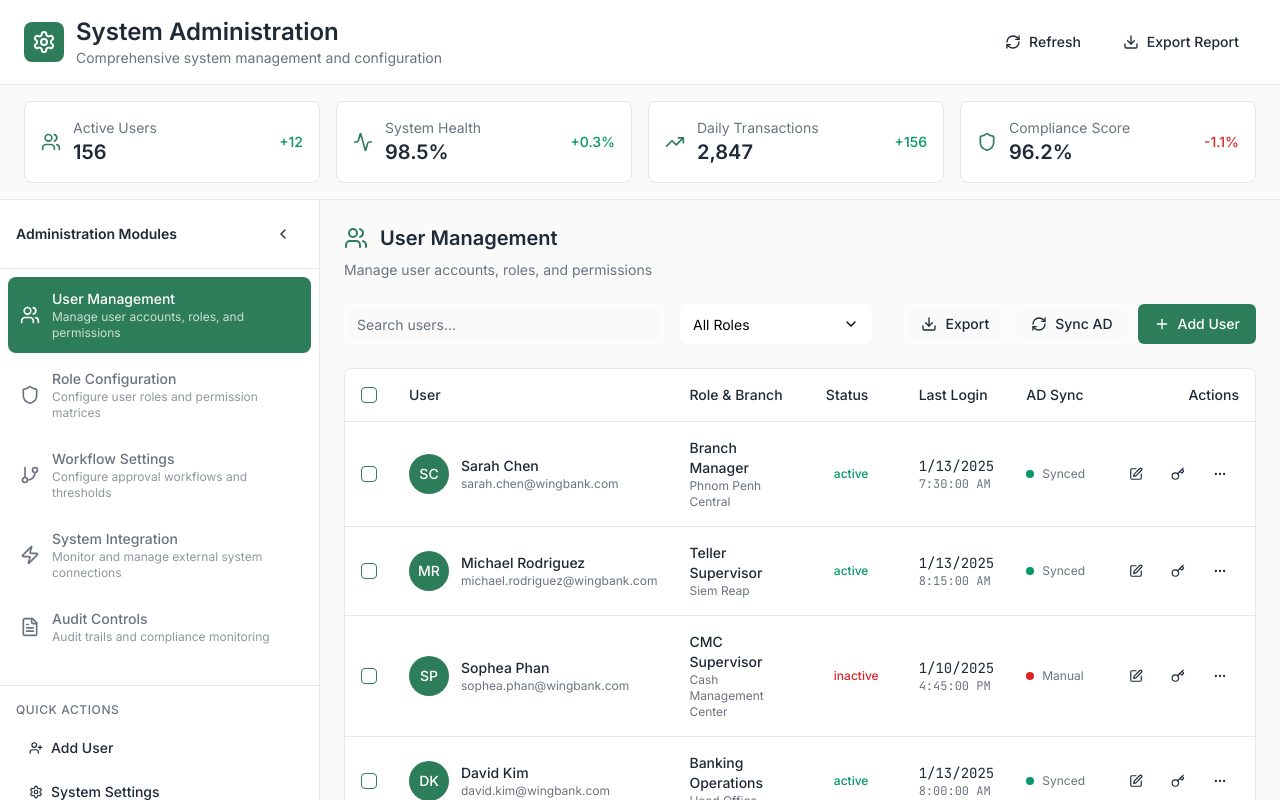
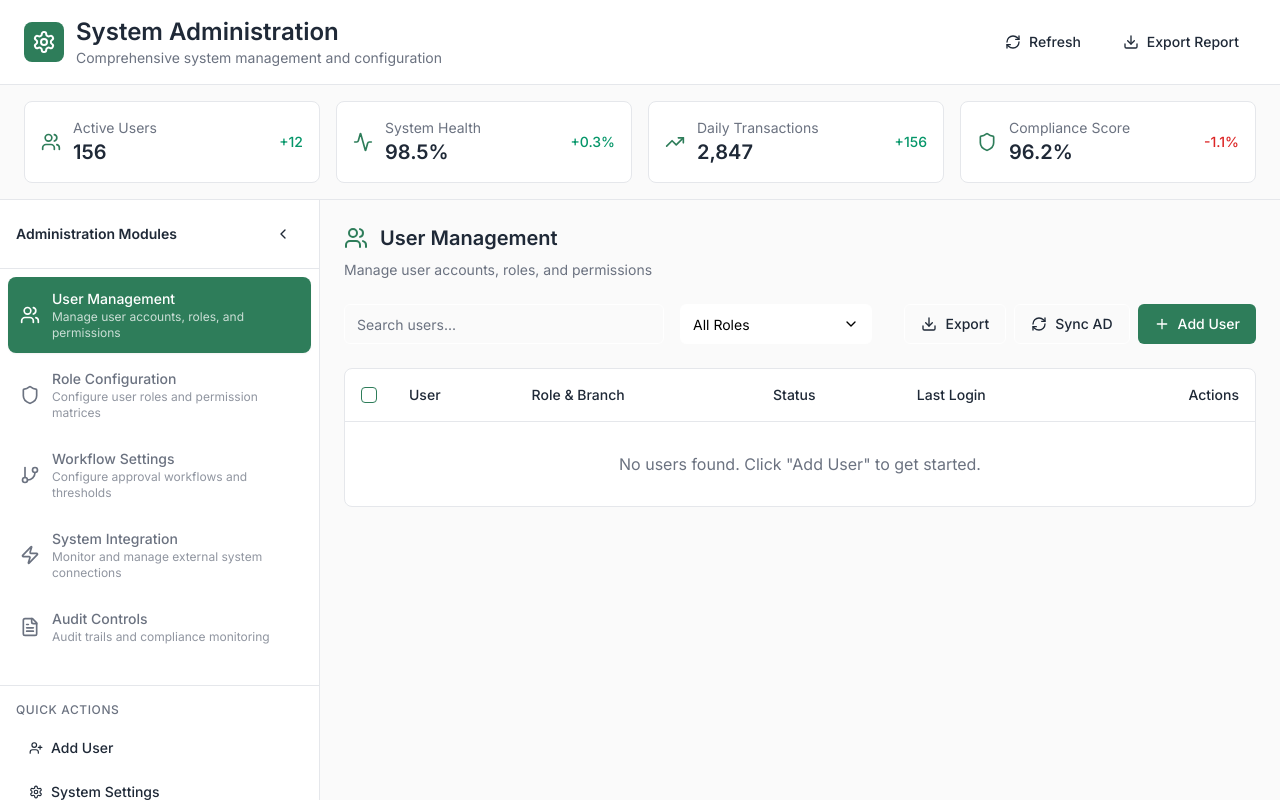
Before and after one commit to keovoin/wing_cash_movement_system, a React (Vite) app: page /system-administration-panel in a window 1280 px wide. Both pictures are taken after typing "name@example.com", "Sample123" into the empty fields and a click on the button "Sign in". Shown: the top 800 px of the page. Built offline with nearby package versions, Linux system fonts and the light colour scheme.

Commit message:
Update UserManagementTab.jsx

```diff
--- a/src/pages/system-administration-panel/components/UserManagementTab.jsx
+++ b/src/pages/system-administration-panel/components/UserManagementTab.jsx
@@ -5,62 +5,43 @@ import Input from '../../../components/ui/Input';
 import Select from '../../../components/ui/Select';
 import { Checkbox } from '../../../components/ui/Checkbox';
 
+// Modal Component for Add/Edit User
+const UserModal = ({ user, onSave, onCancel, roles, branches }) => {
+   const [userData, setUserData] = useState(user || { name: '', email: '', role: '', branch: '', status: 'active' });
+
+   const handleChange = (field, value) => {
+       setUserData(prev => ({ ...prev, [field]: value }));
+   };
+
+   return (
+       <div className="fixed inset-0 bg-background/80 backdrop-blur-sm z-50 flex items-center justify-center">
+           <div className="bg-card border border-border rounded-lg p-6 w-full max-w-lg shadow-lg">
+               <h3 className="text-lg font-semibold text-foreground mb-4">{user ? 'Edit User' : 'Add New User'}</h3>
+               <div className="space-y-4">
+                   <Input label="Full Name" placeholder="Enter user's full name" value={userData.name} onChange={(e) => handleChange('name', e.target.value)} />
+                   <Input label="Email Address" type="email" placeholder="user@wingbank.com" value={userData.email} onChange={(e) => handleChange('email', e.target.value)} />
+                   <Select label="Role" options={roles} value={userData.role} onChange={(value) => handleChange('role', value)} placeholder="Select a role" />
+                   <Select label="Branch" options={branches} value={userData.branch} onChange={(value) => handleChange('branch', value)} placeholder="Assign a branch" />
+               </div>
+               <div className="flex justify-end space-x-2 mt-6">
+                   <Button variant="outline" onClick={onCancel}>Cancel</Button>
+                   <Button onClick={() => onSave(userData)}>Save User</Button>
+               </div>
+           </div>
+       </div>
+   );
+};
+
+
 const UserManagementTab = () => {
  const [searchTerm, setSearchTerm] = useState('');
  const [selectedRole, setSelectedRole] = useState('all');
  const [selectedUsers, setSelectedUsers] = useState([]);
  const [showAddUser, setShowAddUser] = useState(false);
  const [editingUser, setEditingUser] = useState(null);
-
-  const users = [
-    {
-      id: 1,
-      name: "Sarah Chen",
-      email: "sarah.chen@wingbank.com",
-      role: "Branch Manager",
-      branch: "Phnom Penh Central",
-      status: "active",
-      lastLogin: "2025-01-13 07:30:00",
-      adSync: true,
-      permissions: ["approve_transfers", "manage_staff", "view_reports"]
-    },
-    {
-      id: 2,
-      name: "Michael Rodriguez",
-      email: "michael.rodriguez@wingbank.com",
-      role: "Teller Supervisor",
-      branch: "Siem Reap",
-      status: "active",
-      lastLogin: "2025-01-13 08:15:00",
-      adSync: true,
-      permissions: ["create_requests", "view_status"]
-    },
-    {
-      id: 3,
-      name: "Sophea Phan",
-      email: "sophea.phan@wingbank.com",
-      role: "CMC Supervisor",
-      branch: "Cash Management Center",
-      status: "inactive",
-      lastLogin: "2025-01-10 16:45:00",
-      adSync: false,
-      permissions: ["approve_cmc", "bulk_operations", "system_config"]
-    },
-    {
-      id: 4,
-      name: "David Kim",
-      email: "david.kim@wingbank.com",
-      role: "Banking Operations",
-      branch: "Head Office",
-      status: "active",
-      lastLogin: "2025-01-13 08:00:00",
-      adSync: true,
-      permissions: ["full_admin", "user_management", "system_config"]
-    }
-  ];
+ const [users, setUsers] = useState([]); // Start with no users
 
  const roleOptions = [
-    { value: 'all', label: 'All Roles' },
    { value: 'Branch Manager', label: 'Branch Manager' },
    { value: 'Teller Supervisor', label: 'Teller Supervisor' },
    { value: 'CMC Supervisor', label: 'CMC Supervisor' },
@@ -68,13 +49,19 @@ const UserManagementTab = () => {
  ];
 
  const branchOptions = [
-    { value: 'all', label: 'All Branches' },
      { value: 'Phnom Penh Central', label: 'Phnom Penh Central' },
      { value: 'Siem Reap', label: 'Siem Reap' },
      { value: 'Battambang', label: 'Battambang' },
      { value: 'Cash Management Center', label: 'Cash Management Center' },
      { value: 'Head Office', label: 'Head Office' }
  ];
+
+
+ const handleSaveUser = (userData) => {
+     setUsers(prevUsers => [...prevUsers, { ...userData, id: Date.now(), lastLogin: new Date().toISOString(), adSync: false }]);
+     setShowAddUser(false);
+ };
+
 
  const filteredUsers = users.filter(user => {
    const matchesSearch = user.name.toLowerCase().includes(searchTerm.toLowerCase()) ||
@@ -107,6 +94,14 @@ const UserManagementTab = () => {
 
  return (
    <div className="space-y-6">
+     {showAddUser && (
+         <UserModal
+             onSave={handleSaveUser}
+             onCancel={() => setShowAddUser(false)}
+             roles={roleOptions}
+             branches={branchOptions}
+         />
+     )}
      {/* Header Actions */}
      <div className="flex items-center justify-between">
        <div className="flex items-center space-x-4">
@@ -118,7 +113,7 @@ const UserManagementTab = () => {
            className="w-80"
          />
          <Select
-            options={roleOptions}
+           options={[{ value: 'all', label: 'All Roles' }, ...roleOptions]}
            value={selectedRole}
            onChange={setSelectedRole}
            placeholder="Filter by role"
@@ -151,37 +146,7 @@ const UserManagementTab = () => {
          </Button>
        </div>
      </div>
-      {/* Bulk Actions */}
-      {selectedUsers.length > 0 && (
-        <div className="flex items-center justify-between p-4 bg-primary/5 border border-primary/20 rounded-lg">
-          <span className="text-sm font-medium text-primary">
-            {selectedUsers.length} user{selectedUsers.length > 1 ? 's' : ''} selected
-          </span>
-          <div className="flex items-center space-x-2">
-            <Button
-              variant="outline"
-              size="sm"
-              onClick={() => handleBulkAction('activate')}
-            >
-              Activate
-            </Button>
-            <Button
-              variant="outline"
-              size="sm"
-              onClick={() => handleBulkAction('deactivate')}
-            >
-              Deactivate
-            </Button>
-            <Button
-              variant="outline"
-              size="sm"
-              onClick={() => handleBulkAction('reset_password')}
-            >
-              Reset Password
-            </Button>
-          </div>
-        </div>
-      )}
+
      {/* Users Table */}
      <div className="bg-card border border-border rounded-lg overflow-hidden">
        <div className="overflow-x-auto">
@@ -205,12 +170,18 @@ const UserManagementTab = () => {
                <th className="text-left p-4 text-sm font-medium text-foreground">Role & Branch</th>
                <th className="text-left p-4 text-sm font-medium text-foreground">Status</th>
                <th className="text-left p-4 text-sm font-medium text-foreground">Last Login</th>
-                <th className="text-left p-4 text-sm font-medium text-foreground">AD Sync</th>
                <th className="text-right p-4 text-sm font-medium text-foreground">Actions</th>
              </tr>
            </thead>
            <tbody className="divide-y divide-border">
-              {filteredUsers.map((user) => (
+             {filteredUsers.length === 0 ? (
+               <tr>
+                 <td colSpan="7" className="text-center p-8 text-muted-foreground">
+                   No users found. Click "Add User" to get started.
+                 </td>
+               </tr>
+             ) : (
+               filteredUsers.map((user) => (
                  <tr key={user.id} className="hover:bg-muted/30 transition-colors duration-150">
                    <td className="p-4">
                      <Checkbox
@@ -249,14 +220,6 @@ const UserManagementTab = () => {
                      </p>
                    </td>
                    <td className="p-4">
-                    <div className="flex items-center space-x-2">
-                      <div className={`w-2 h-2 rounded-full ${user.adSync ? 'bg-success' : 'bg-error'}`} />
-                      <span className="text-xs text-muted-foreground">
-                        {user.adSync ? 'Synced' : 'Manual'}
-                      </span>
-                    </div>
-                  </td>
-                  <td className="p-4">
                      <div className="flex items-center justify-end space-x-1">
                        <Button
                          variant="ghost"
@@ -267,70 +230,16 @@ const UserManagementTab = () => {
                        <Button
                          variant="ghost"
                          size="sm"
-                        iconName="Key"
-                        onClick={() => console.log('Reset password', user.id)}
-                      />
-                      <Button
-                        variant="ghost"
-                        size="sm"
-                        iconName="MoreHorizontal"
-                        onClick={() => console.log('More actions', user.id)}
+                         iconName="Trash2"
+                         onClick={() => console.log('Delete user', user.id)}
                        />
                      </div>
                    </td>
                  </tr>
-              ))}
+               ))
+             )}
            </tbody>
          </table>
-        </div>
-      </div>
-      {/* Statistics */}
-      <div className="grid grid-cols-1 md:grid-cols-4 gap-4">
-        <div className="bg-card border border-border rounded-lg p-4">
-          <div className="flex items-center space-x-2">
-            <Icon name="Users" size={20} className="text-primary" />
-            <div>
-              <p className="text-2xl font-bold text-foreground">{users.length}</p>
-              <p className="text-sm text-muted-foreground">Total Users</p>
-            </div>
-          </div>
-        </div>
-        <div className="bg-card border border-border rounded-lg p-4">
-          <div className="flex items-center space-x-2">
-            <Icon name="UserCheck" size={20} className="text-success" />
-            <div>
-              <p className="text-2xl font-bold text-foreground">
-                {users.filter(u => u.status === 'active').length}
-              </p>
-              <p className="text-sm text-muted-foreground">Active Users</p>
-            </div>
-          </div>
-        </div>
-        <div className="bg-card border border-border rounded-lg p-4">
-          <div className="flex items-center space-x-2">
-            <Icon name="Shield" size={20} className="text-accent" />
-            <div>
-              <p className="text-2xl font-bold text-foreground">
-                {users.filter(u => u.adSync).length}
-              </p>
-              <p className="text-sm text-muted-foreground">AD Synced</p>
-            </div>
-          </div>
-        </div>
-        <div className="bg-card border border-border rounded-lg p-4">
-          <div className="flex items-center space-x-2">
-            <Icon name="Clock" size={20} className="text-warning" />
-            <div>
-              <p className="text-2xl font-bold text-foreground">
-                {users.filter(u => {
-                  const lastLogin = new Date(u.lastLogin);
-                  const today = new Date();
-                  return (today - lastLogin) / (1000 * 60 * 60 * 24) <= 1;
-                }).length}
-              </p>
-              <p className="text-sm text-muted-foreground">Active Today</p>
-            </div>
-          </div>
        </div>
      </div>
    </div>
```
Lines whose indentation alone changed are shown as unchanged.
